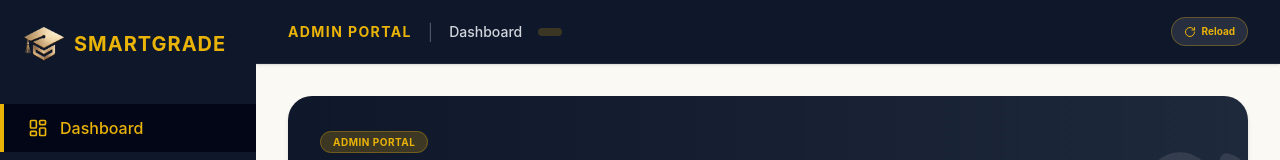
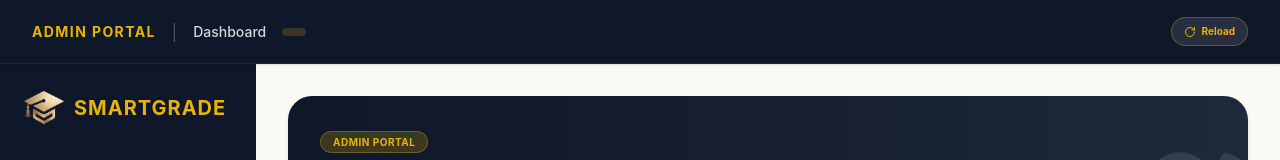
Before and after one commit to kyllegersaneba6-prog/SmartGrade, a React (Vite) app in the folder frontend/: page /admin in a window 1280 px wide. Shown: the top 160 px of the page. Built offline with nearby package versions, Linux system fonts and the light colour scheme; no server answers; sample sign-in values are in the browser's storage.

Commit message:
Fixed header & sidebar layout - header on top, sidebar content starts below

```diff
--- a/frontend/src/components/admin/AdminSidebar.jsx
+++ b/frontend/src/components/admin/AdminSidebar.jsx
@@ -40,7 +40,7 @@ const AdminSidebar = ({ isOpen, onClose }) => {
 
       <div
         className={clsx(
-          'w-64 bg-sidebar text-white flex flex-col h-dvh fixed top-0 left-0 shrink-0 z-50 sidebar-transition',
+          'w-64 bg-sidebar text-white flex flex-col h-dvh fixed top-0 left-0 shrink-0 z-40 sidebar-transition pt-16',
           isOpen ? 'translate-x-0' : '-translate-x-full lg:translate-x-0'
         )}
       >
--- a/frontend/src/components/superadmin/SuperAdminSidebar.jsx
+++ b/frontend/src/components/superadmin/SuperAdminSidebar.jsx
@@ -40,7 +40,7 @@ const SuperAdminSidebar = ({ isOpen, onClose }) => {
 
       <div
         className={clsx(
-          'w-64 bg-sidebar text-white flex flex-col h-dvh fixed top-0 left-0 shrink-0 z-50 sidebar-transition',
+          'w-64 bg-sidebar text-white flex flex-col h-dvh fixed top-0 left-0 shrink-0 z-40 sidebar-transition pt-16',
           isOpen ? 'translate-x-0' : '-translate-x-full lg:translate-x-0'
         )}
       >
--- a/frontend/src/components/teacher/Header.jsx
+++ b/frontend/src/components/teacher/Header.jsx
@@ -12,7 +12,7 @@ const Header = ({ title, onMenuToggle, schoolYear, semester }) => {
   };
 
   return (
-    <header className="h-16 bg-sidebar flex items-center justify-between px-4 md:px-6 lg:px-8 text-white border-b border-sidebar-hover shadow-sm sticky top-0 z-40 shrink-0">
+    <header className="h-16 bg-sidebar flex items-center justify-between px-4 md:px-6 lg:px-8 text-white border-b border-sidebar-hover shadow-sm fixed top-0 left-0 right-0 z-50 shrink-0">
       <div className="flex items-center gap-3 lg:gap-4 min-w-0">
         <button onClick={onMenuToggle} className="text-gray-300 hover:text-white lg:hidden shrink-0">
           <Menu size={22} />
--- a/frontend/src/components/teacher/Sidebar.jsx
+++ b/frontend/src/components/teacher/Sidebar.jsx
@@ -41,7 +41,7 @@ const Sidebar = ({ isOpen, onClose }) => {
 
       <div
         className={clsx(
-          'w-64 bg-sidebar text-white flex flex-col h-dvh fixed top-0 left-0 shrink-0 z-50 sidebar-transition',
+          'w-64 bg-sidebar text-white flex flex-col h-dvh fixed top-0 left-0 shrink-0 z-40 sidebar-transition pt-16',
           isOpen ? 'translate-x-0' : '-translate-x-full lg:translate-x-0'
         )}
       >
--- a/frontend/src/layouts/AdminLayout.jsx
+++ b/frontend/src/layouts/AdminLayout.jsx
@@ -31,8 +31,8 @@ const AdminLayoutInner = () => {
   return (
     <div className="min-h-screen bg-bg-light font-sans text-text-main">
       <AdminSidebar isOpen={sidebarOpen} onClose={() => setSidebarOpen(false)} />
-      <div className="lg:pl-64 flex flex-col min-h-screen">
-        <header className="h-16 bg-sidebar flex items-center justify-between px-4 md:px-6 lg:px-8 text-white border-b border-sidebar-hover shadow-sm sticky top-0 z-40 shrink-0">
+      <div className="lg:pl-64 flex flex-col min-h-screen pt-16">
+        <header className="h-16 bg-sidebar flex items-center justify-between px-4 md:px-6 lg:px-8 text-white border-b border-sidebar-hover shadow-sm fixed top-0 left-0 right-0 z-50 shrink-0">
           <div className="flex items-center gap-2 sm:gap-3 lg:gap-4 min-w-0 flex-1">
             <button onClick={() => setSidebarOpen(true)} className="text-gray-300 hover:text-white lg:hidden shrink-0">
               <Menu size={22} />
--- a/frontend/src/layouts/SuperAdminLayout.jsx
+++ b/frontend/src/layouts/SuperAdminLayout.jsx
@@ -29,8 +29,8 @@ const SuperAdminLayout = () => {
   return (
     <div className="min-h-screen bg-bg-light font-sans text-text-main">
       <SuperAdminSidebar isOpen={sidebarOpen} onClose={() => setSidebarOpen(false)} />
-      <div className="lg:pl-64 flex flex-col h-[100dvh] overflow-hidden">
-        <header className="h-16 bg-sidebar flex items-center justify-between px-4 md:px-6 lg:px-8 text-white border-b border-sidebar-hover shadow-sm sticky top-0 z-40 shrink-0">
+      <div className="lg:pl-64 flex flex-col h-[100dvh] overflow-hidden pt-16">
+        <header className="h-16 bg-sidebar flex items-center justify-between px-4 md:px-6 lg:px-8 text-white border-b border-sidebar-hover shadow-sm fixed top-0 left-0 right-0 z-50 shrink-0">
           <div className="flex items-center gap-2 sm:gap-3 lg:gap-4 min-w-0 flex-1">
             <button onClick={() => setSidebarOpen(true)} className="text-gray-300 hover:text-white lg:hidden shrink-0">
               <Menu size={22} />
--- a/frontend/src/layouts/TeacherLayout.jsx
+++ b/frontend/src/layouts/TeacherLayout.jsx
@@ -26,7 +26,7 @@ const TeacherLayoutInner = () => {
   return (
     <div className="min-h-screen bg-bg-light font-sans text-text-main">
       <Sidebar isOpen={sidebarOpen} onClose={() => setSidebarOpen(false)} />
-      <div className="lg:pl-64 flex flex-col h-[100dvh] overflow-hidden">
+      <div className="lg:pl-64 flex flex-col h-[100dvh] overflow-hidden pt-16">
         <Header title={getTitle()} onMenuToggle={() => setSidebarOpen(true)} />
         {isArchiveMode && currentTerm && (
           <div className="bg-amber-600/90 text-white px-4 md:px-6 lg:px-8 py-2 flex items-center justify-between text-xs font-semibold shadow-sm shrink-0">
```
